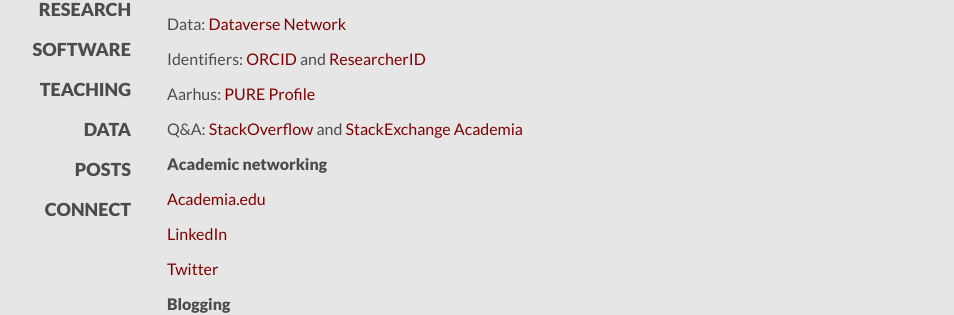
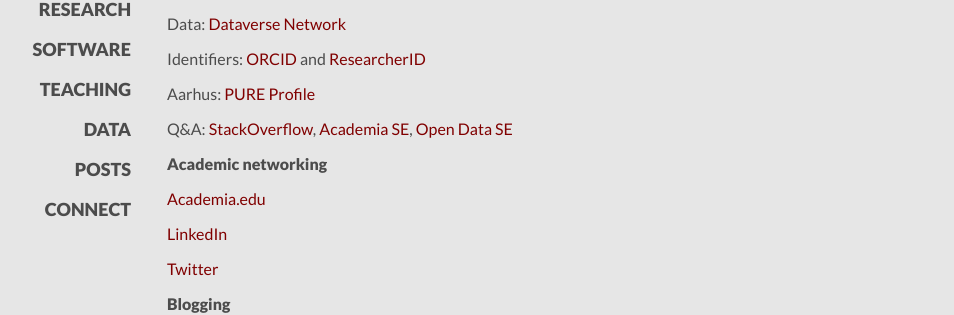
Before and after one commit to leeper/leeper.github.io, a Jekyll site: the page built from contact.md, in a window 1280 px wide. Shown: the part 117-432 px from the top of the page, without its empty margins (95-1049 px from the left). Built offline with Jekyll 4.4.1, drawn with Linux system fonts in a browser that asks for light colours; some web fonts are replaced; Markdown is read by kramdown in place of the engine named in the settings.

Commit message:
add Open Data SE to contact

```diff
--- a/contact.md
+++ b/contact.md
@@ -14,7 +14,7 @@
 
 Aarhus: [PURE Profile](http://pure.au.dk/portal/da/tleeper@ps.au.dk)
 
-Q&A: [StackOverflow](http://stackoverflow.com/users/2338862/thomas) and [StackExchange Academia](http://academia.stackexchange.com/users/6984/thomas)
+Q&A: [StackOverflow](http://stackoverflow.com/users/2338862/thomas), [Academia SE](http://academia.stackexchange.com/users/6984/thomas), [Open Data SE](http://opendata.stackexchange.com/users/2085/thomas)
 
 
 ### Academic networking ###
```
